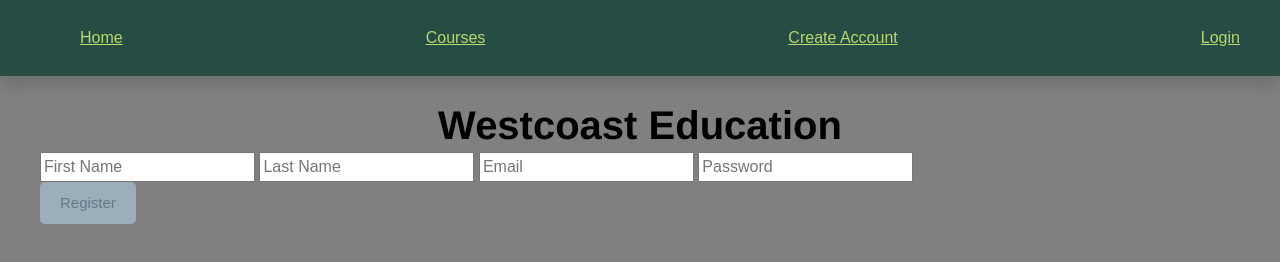
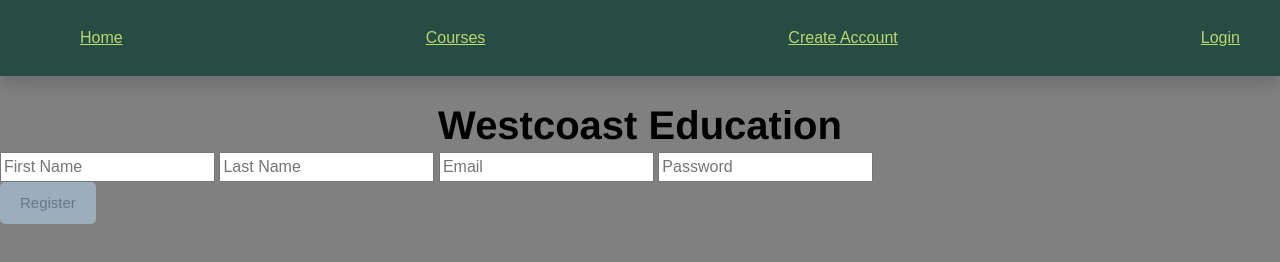
Before and after one commit to Tquillity/JavaScript_ii1, a website with bundled scripts: page admin-user-creation.html in a window 1280 px wide. Built offline with nearby package versions, Linux system fonts and the light colour scheme.

Commit message:
user-creation: styling change for admin user form

```diff
--- a/admin-user-creation.html
+++ b/admin-user-creation.html
@@ -14,8 +14,8 @@
 
     <h1>Westcoast Education</h1>
 
-    <div class="container">
-        <form id="userForm">
+    <div class="user-creation-container">
+        <form id="userCreationForm">
             <input type="text" name="firstName" id="firstName" placeholder="First Name" required>
             <input type="text" name="lastName" id="lastName" placeholder="Last Name" required>
             <input type="email" name="email" id="email" placeholder="Email" required>
```
